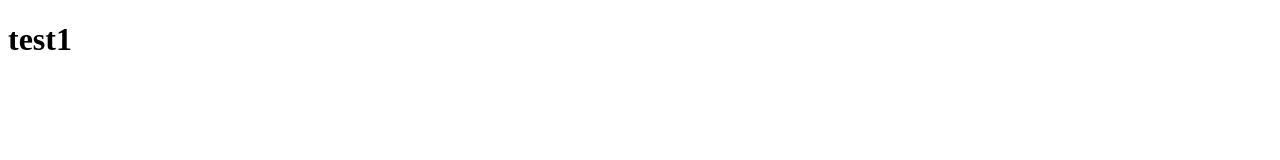
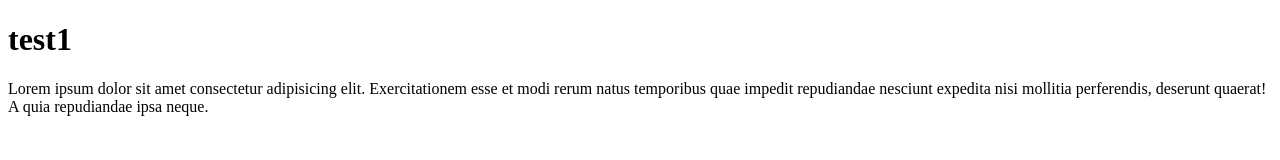
Before and after one commit to rimest221/git, a plain HTML site: page index.html in a window 1280 px wide. Drawn offline with Linux system fonts and the light colour scheme.

Commit message:
aggiunto test in index

```diff
--- a/index.html
+++ b/index.html
@@ -7,5 +7,6 @@
 </head>
 <body>
     <h1>test1</h1>
+    <p>Lorem ipsum dolor sit amet consectetur adipisicing elit. Exercitationem esse et modi rerum natus temporibus quae impedit repudiandae nesciunt expedita nisi mollitia perferendis, deserunt quaerat! A quia repudiandae ipsa neque.</p>
 </body>
 </html>
```
